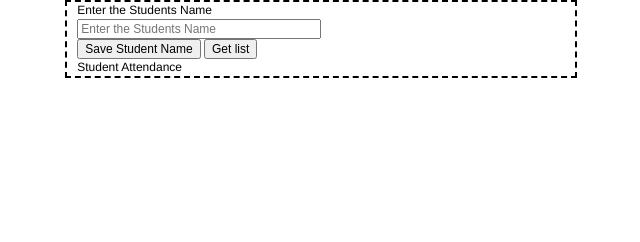
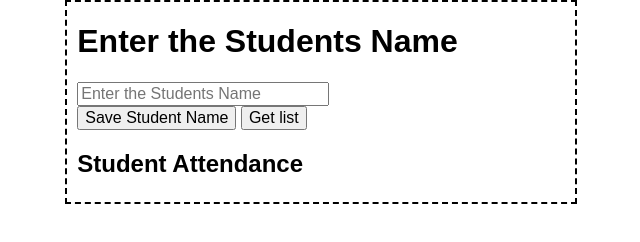
Before and after one commit to cristianpmorales/student_attendance, a plain HTML site: page index.html in a window 1280 px wide. Shown: the whole page, without its empty margins (319-959 px from the left). Drawn offline with nearby package versions, Linux system fonts and the light colour scheme.

Commit message:
adding changes to code

```diff
--- a/css/main.css
+++ b/css/main.css
@@ -1,6 +1,6 @@
 @import "normalize.css";
-@import "reset.css";
-@import "style.css";
+/* @import "reset.css";
+@import "style.css"; */
 
 .message {
 width  : 100%;
```
